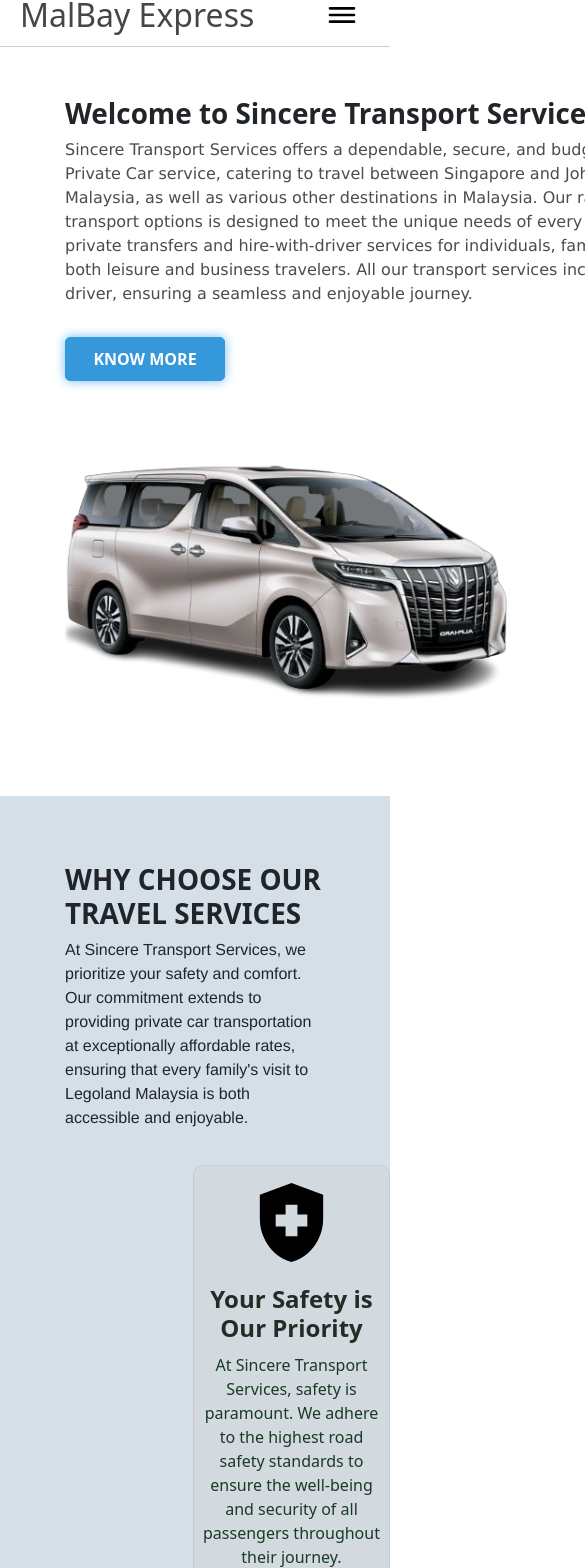
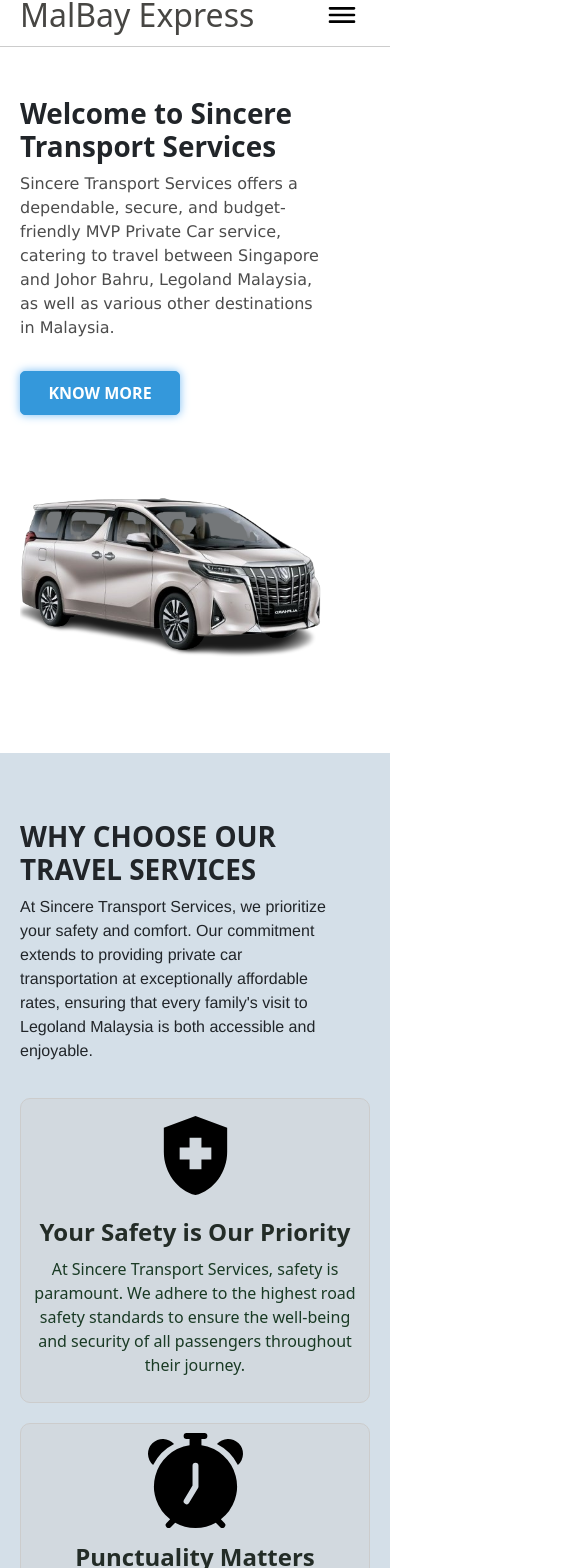
Before and after one commit to buddhathemanoj/malbay, a React (Create React App) app: page /about in a window 390 px wide. Shown: the part 33-1601 px from the top of the page, 585 px wide, since content can reach past the window. Built offline with nearby package versions, Linux system fonts and the light colour scheme.

Commit message:
responsive

```diff
--- a/public/index.html
+++ b/public/index.html
@@ -3,7 +3,7 @@
   <head>
     <meta charset="utf-8" />
     <link rel="icon" href="%PUBLIC_URL%/favicon.ico" />
-    <meta name="viewport" content="width=device-width, initial-scale=1" />
+    <meta name="viewport" content="width=device-width, initial-scale=1.0" />
     <meta name="theme-color" content="#000000" />
     <meta
       name="description"
--- a/src/components/About/about.css
+++ b/src/components/About/about.css
@@ -117,20 +117,69 @@
         display: none;
     }
     .transport-container {
-        flex-direction: column;
         margin-bottom: 20px;
+        align-items: center;
+        padding-right: 30px;
     }
     .choose-container {
         width: 80%;
     }
     .choose-list-container {
-       flex-wrap: wrap;
-       padding-left: 8pc;
+       padding-left: 0px;
+       align-items: flex-start;
+       justify-content: flex-start;
+
+    }
+    .choose-list-item-container {
+        width: 200px;
     }
     .view-service-container {
         align-items: flex-start;
         justify-content: flex-start;
         padding-left: 15pc;
     }
+    .about-car-img {
+        width: 40%;
+        height: 40%;
+    }
+    .welcome-container {
+        width: 50%;
+    }
 
+    .welcome-span{
+        display: none;
+    }
   }
+
+
+  @media (max-width:420px) {
+    .welcome-container {
+        width: 90%;
+    }
+    .about-container {
+        width: 100%;
+    }
+    .transport-container {
+        flex-direction: column;
+        align-items: flex-start;
+        padding-left: 20px;
+    }
+    .about-car-img {
+        width: 90%;
+        height: 50%;
+        margin-bottom: 0px;
+    }
+      .choose-list-container {
+        flex-direction: column;
+      }
+      .choose-list-item-container{
+        width: 100%;
+      }
+      .travel-container {
+        padding-left: 20px;
+        padding-right: 20px;
+      }
+      .choose-container {
+        width: 90%;
+      }
+  }
--- a/src/components/About/about.js
+++ b/src/components/About/about.js
@@ -17,12 +17,12 @@
                 <div className='welcome-container'>
                     <h1 className="welcome-heading">Welcome to Sincere Transport Services</h1>
                     <p className="welcome-desc">Sincere Transport Services offers a dependable, secure, and budget-friendly MVP Private Car service,
-                        catering to travel between Singapore and Johor Bahru, Legoland Malaysia, as well as various other destinations in Malaysia. Our range of private transport options is designed to meet the unique needs of every traveler, providing private transfers and hire-with-driver services for individuals, families, groups,
-                        and both leisure and business travelers. All our transport services include a dedicated driver, ensuring a seamless and enjoyable journey.
+                        catering to travel between Singapore and Johor Bahru, Legoland Malaysia, as well as various other destinations in Malaysia.<span className="welcome-span"> Our range of private transport options is designed to meet the unique needs of every traveler, providing private transfers and hire-with-driver services for individuals, families, groups,
+                        and both leisure and business travelers.All our transport services include a dedicated driver, ensuring a seamless and enjoyable journey.</span>
                     </p>
                     <button type='button' className='know-more-bt'>KNOW MORE</button>
                 </div>
-                <img src={car2} alt="car" width={450} style={{marginBottom:"45px"}} />
+                <img src={car2} alt="car" width={450} style={{marginBottom:"45px"}} className="about-car-img" />
             </div>
             <div style={{display:"flex",alignItems:"flex-end",justifyContent:"flex-end"}}>
             <img src={car1} alt="xc" className='half-image' width={300} height={180} style={{marginTop:"40px",borderRadius:"10px",marginRight:"50px",marginTop:"40px"}}/>
```
